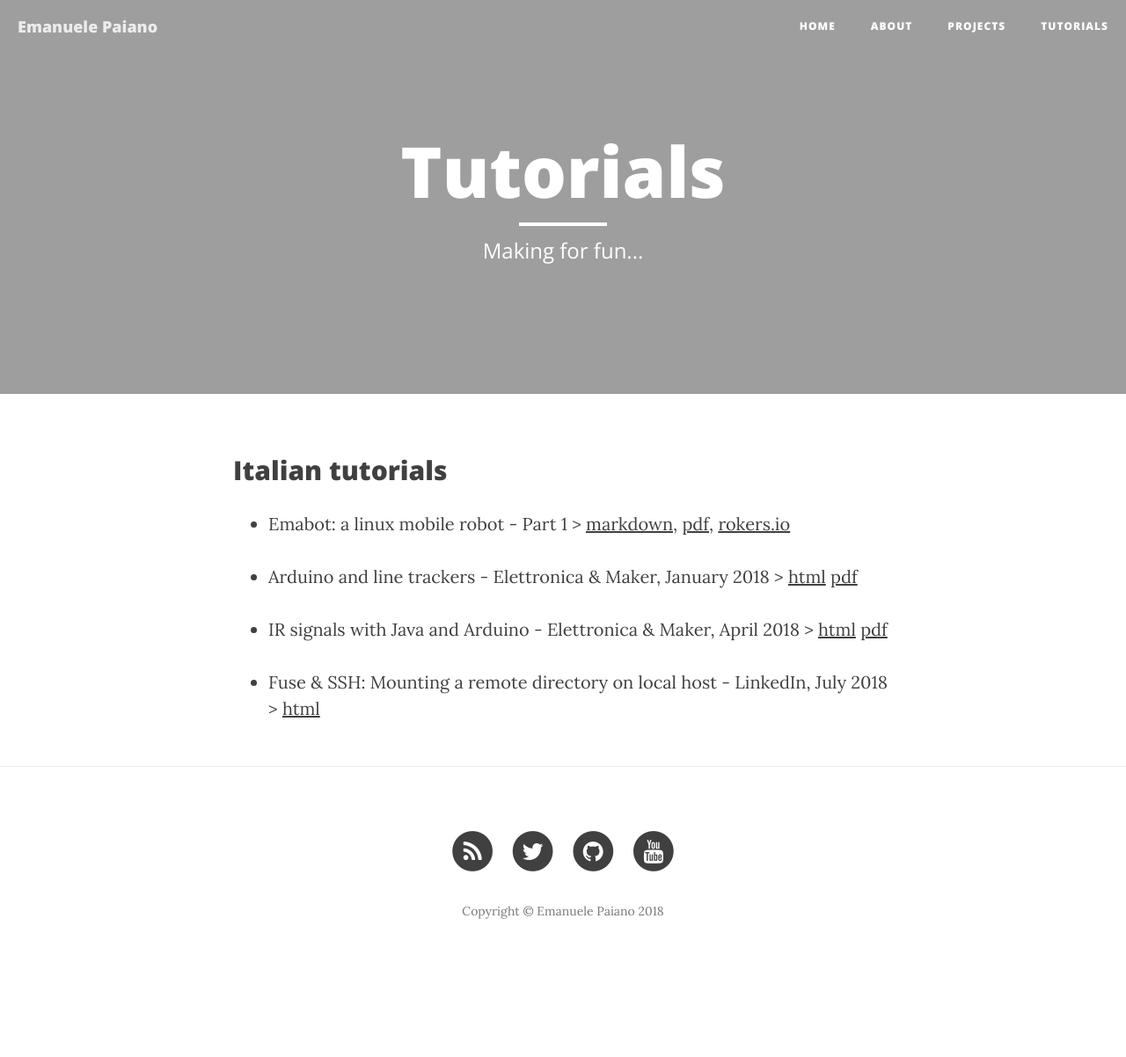
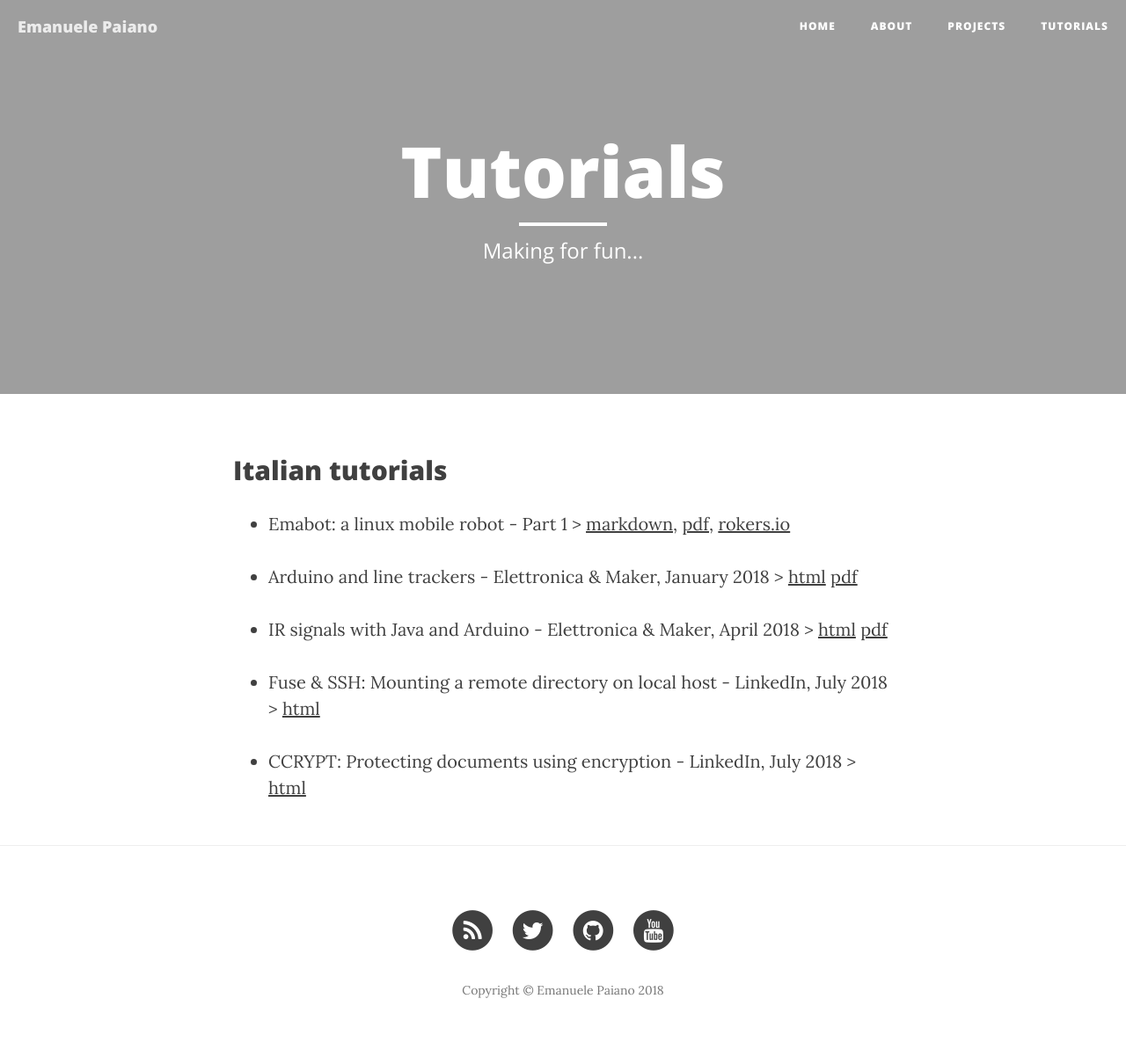
Before and after one commit to emanuelepaiano/emanuelepaiano.github.io, a Jekyll site: the page built from tutorials.html, in a window 1280 px wide. Shown: the whole page at 88% size. Built offline with Jekyll 4.4.1, drawn with Linux system fonts in a browser that asks for light colours; nearby versions of some CDN libraries; before the commit the page ends 1112 px from its top, so only the background shows below that.

Commit message:
Update tutorials.html

```diff
--- a/tutorials.html
+++ b/tutorials.html
@@ -36,5 +36,11 @@ header-img: "img/children.jpg"
                         <a href="https://www.linkedin.com/pulse/fuse-ssh-montare-una-directory-remota-sul-sistema-locale-paiano/">html</a>
                </p>
         </li>
+         <li>
+               <p>
+                        CCRYPT: Protecting documents using encryption - LinkedIn, July 2018 >
+                        <a href="https://www.linkedin.com/pulse/ccrypt-proteggere-i-documenti-con-luso-della-emanuele-paiano/">html</a>
+               </p>
+        </li>
 
 </ul>
```
